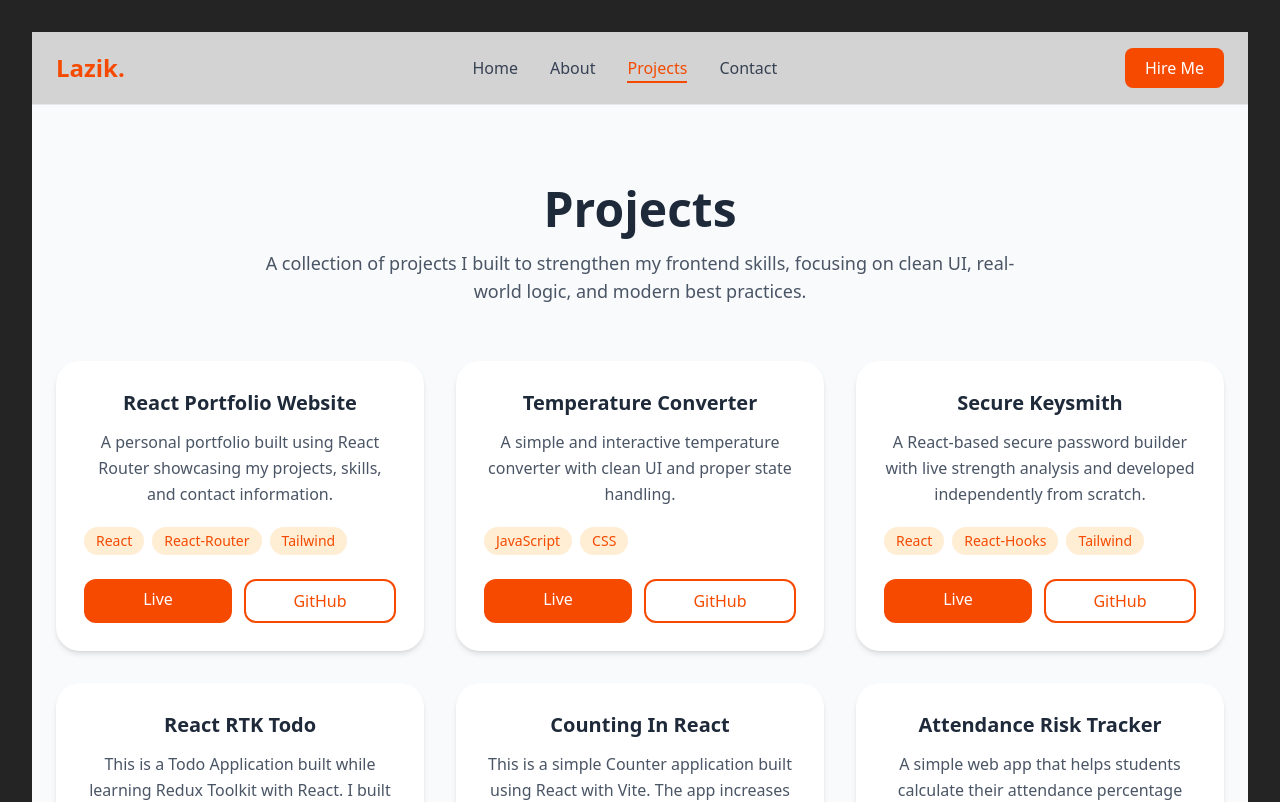
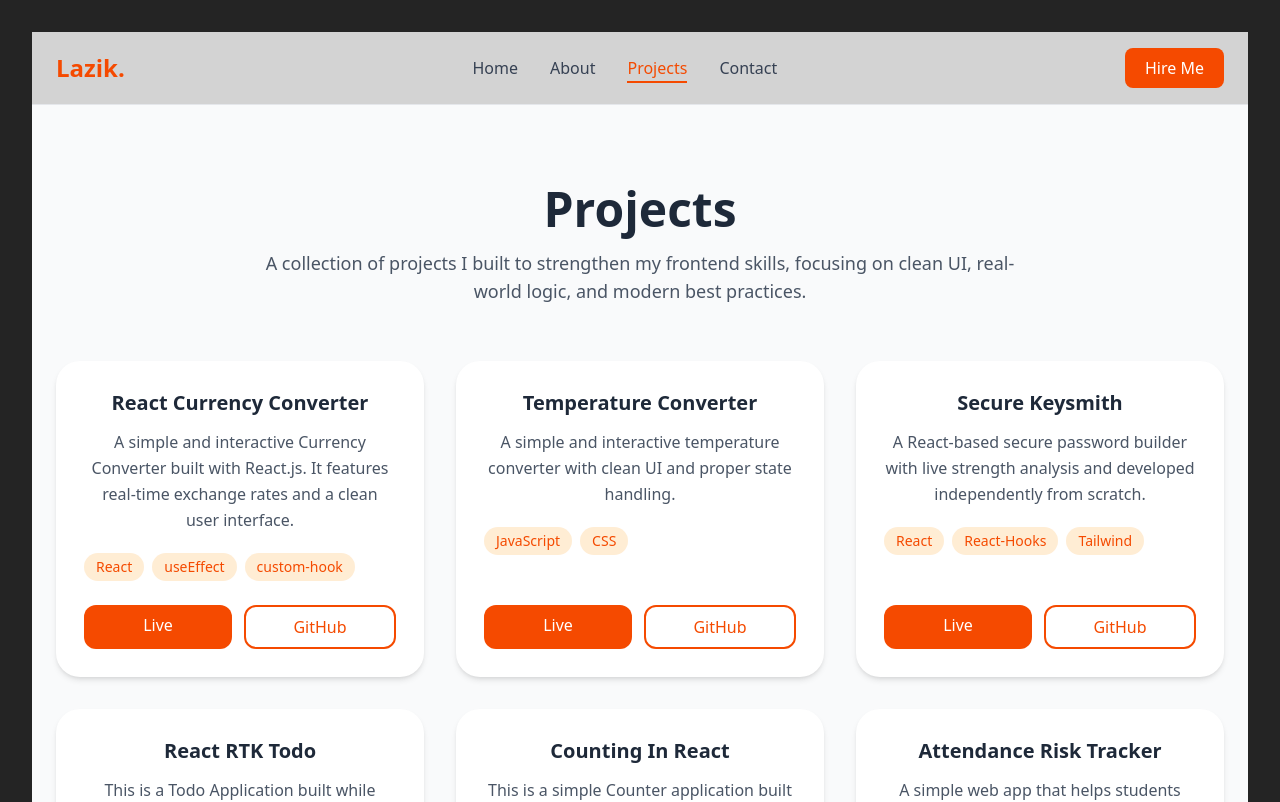
Before and after one commit to Lazik-Latief/react-portfolio, a React (Vite) app: page /react-portfolio/projects in a window 1280 px wide. Shown: the top 802 px of the page. Built offline with nearby package versions, Linux system fonts and the light colour scheme.

Commit message:
new project added

```diff
--- a/src/pages/Projects.jsx
+++ b/src/pages/Projects.jsx
@@ -1,11 +1,11 @@
 const projects = [
   {
-    title: "React Portfolio Website",
+    title: "React Currency Converter",
     description:
-      "A personal portfolio built using React Router showcasing my projects, skills, and contact information.",
-    tech: ["React","React-Router", "Tailwind"],
-    live: "https://lazik-latief.github.io/react-portfolio/",
-    github: "https://github.com/Lazik-Latief/react-portfolio",
+      "A simple and interactive Currency Converter built with React.js. It features real-time exchange rates and a clean user interface.",
+    tech: ["React","useEffect","custom-hook"],
+    live: "https://lazik-latief.github.io/react-currency-converter/",
+    github: "https://github.com/Lazik-Latief/react-currency-converter",
   },
   {
     title: "Temperature Converter",
```
